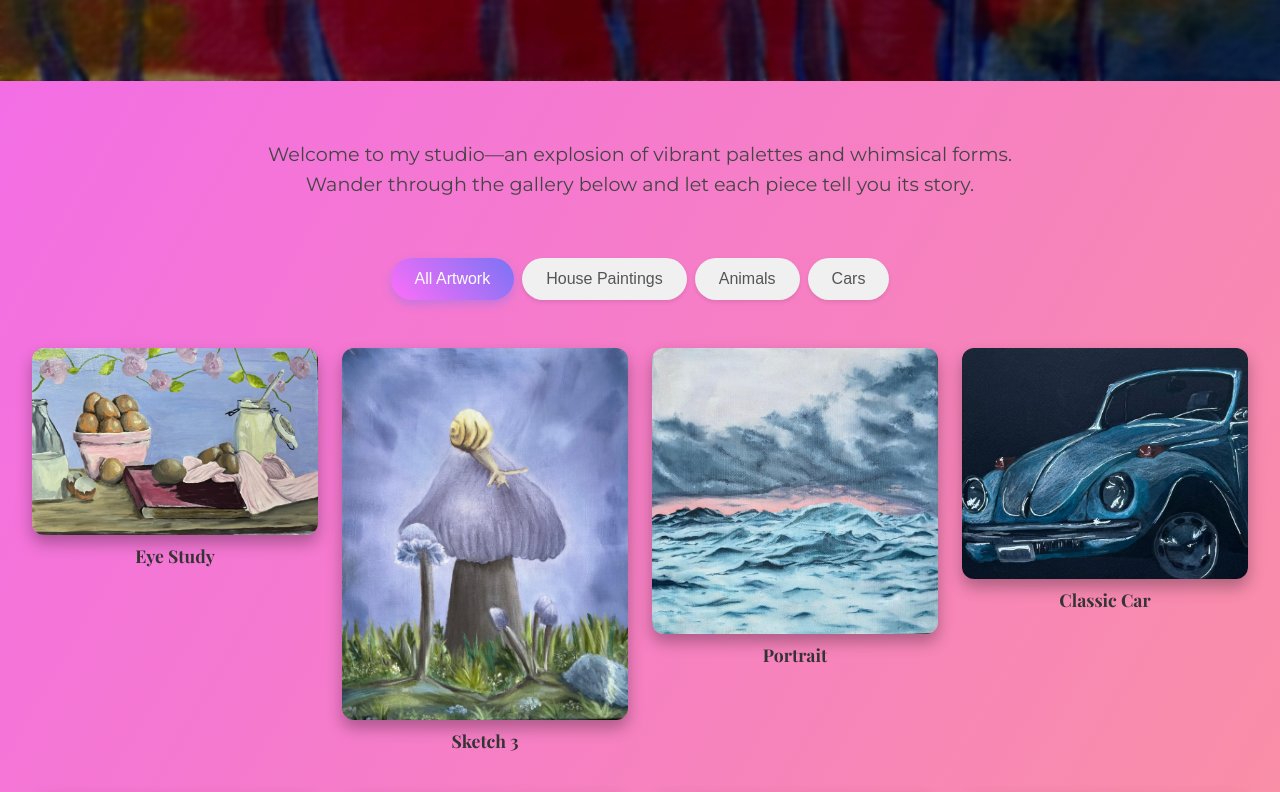
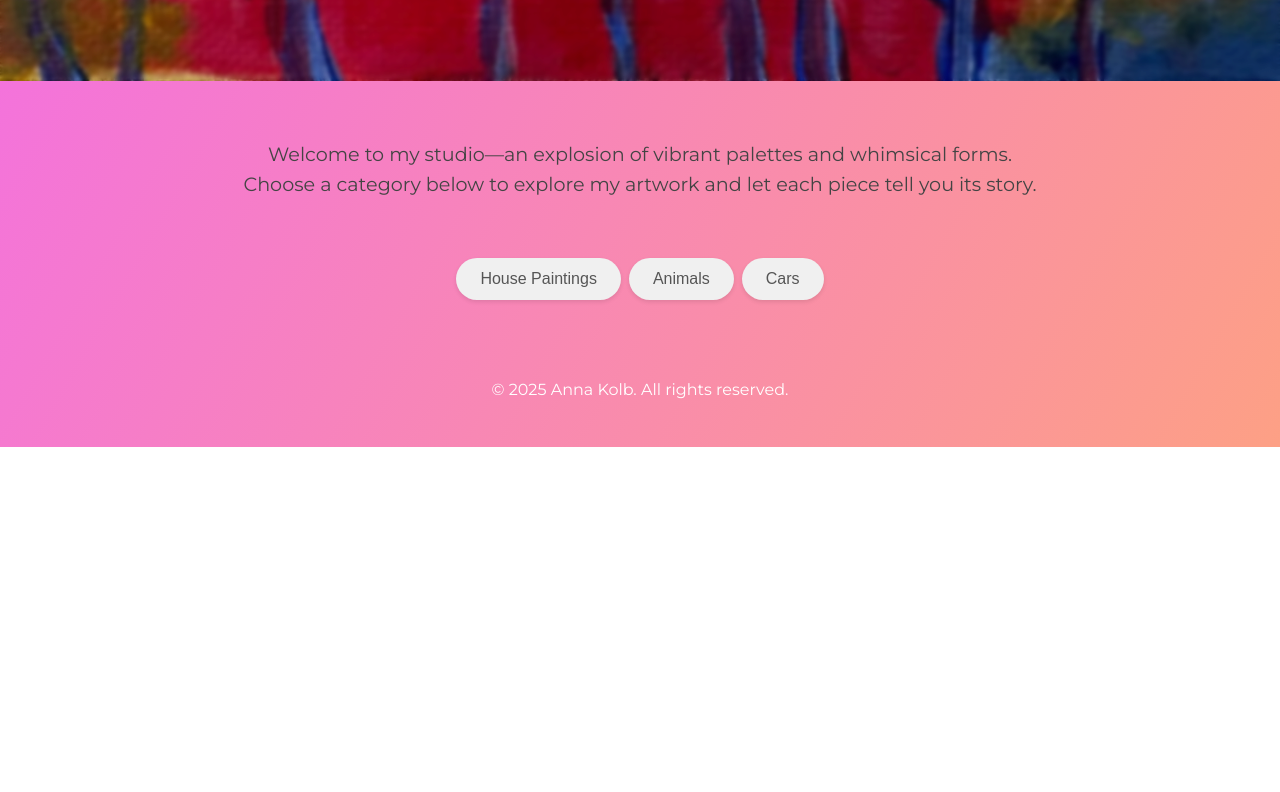
Before and after one commit to Jak-Kolb/AnnaKolb, a React (Create React App) app in the folder anna-kolb-portfolio/: page / in a window 1280 px wide. Shown: the part 719-1511 px from the top of the page. After the commit the page ends 1166 px from the top, so only its background shows below. Built offline with nearby package versions, Linux system fonts and the light colour scheme.

Commit message:
initial website finish

```diff
--- a/anna-kolb-portfolio/src/data/artworks.js
+++ b/anna-kolb-portfolio/src/data/artworks.js
@@ -2,133 +2,133 @@ const artworks = [
   {
     id: 1,
     src: process.env.PUBLIC_URL + "/imgs/try1.jpg",
-    title: "Eye Study",
+    title: "Art1",
     category: "houses",
   },
   {
     id: 3,
     src: process.env.PUBLIC_URL + "/imgs/shroom.jpg",
-    title: "Sketch 3",
+    title: "Art2",
     category: "houses",
   },
   {
     id: 4,
     src: process.env.PUBLIC_URL + "/imgs/wave.jpg",
-    title: "Portrait",
+    title: "Art3",
     category: "houses",
   },
   {
     id: 7,
     src: process.env.PUBLIC_URL + "/imgs/car1.jpg",
-    title: "Classic Car",
+    title: "Art4",
     category: "cars",
   },
   {
     id: 8,
     src: process.env.PUBLIC_URL + "/imgs/car2.jpg",
-    title: "Speed Racer",
+    title: "Art5",
     category: "cars",
   },
   {
     id: 9,
     src: process.env.PUBLIC_URL + "/imgs/car3.jpg",
-    title: "Vintage Automobile",
+    title: "Art6",
     category: "cars",
   },
   {
     id: 10,
     src: process.env.PUBLIC_URL + "/imgs/animal1.jpg",
-    title: "Wild Fox",
+    title: "Art7",
     category: "animals",
   },
   {
     id: 11,
     src: process.env.PUBLIC_URL + "/imgs/animal2.jpg",
-    title: "Sleeping Lion",
+    title: "Art8",
     category: "animals",
   },
   {
     id: 12,
     src: process.env.PUBLIC_URL + "/imgs/animal3.jpg",
-    title: "Tropical Bird",
+    title: "Art9",
     category: "animals",
   },
   {
     id: 13,
     src: process.env.PUBLIC_URL + "/imgs/animal4.jpg",
-    title: "Majestic Elephant",
+    title: "Art10",
     category: "animals",
   },
   {
     id: 14,
     src: process.env.PUBLIC_URL + "/imgs/animal5.jpg",
-    title: "Jungle Tiger",
+    title: "Art11",
     category: "animals",
   },
   {
     id: 15,
     src: process.env.PUBLIC_URL + "/imgs/animal6.jpg",
-    title: "Desert Camel",
+    title: "Art12",
     category: "animals",
   },
   {
     id: 16,
     src: process.env.PUBLIC_URL + "/imgs/animal7.jpg",
-    title: "Arctic Wolf",
+    title: "Art13",
     category: "animals",
   },
   {
     id: 17,
     src: process.env.PUBLIC_URL + "/imgs/animal8.jpg",
-    title: "Playful Dolphin",
+    title: "Art14",
     category: "animals",
   },
   {
     id: 18,
     src: process.env.PUBLIC_URL + "/imgs/animal9.jpg",
-    title: "Forest Bear",
+    title: "Art15",
     category: "animals",
   },
   {
     id: 19,
     src: process.env.PUBLIC_URL + "/imgs/animal10.jpg",
-    title: "Mountain Goat",
+    title: "Art16",
     category: "animals",
   },
   {
     id: 20,
     src: process.env.PUBLIC_URL + "/imgs/animal11.jpg",
-    title: "Colorful Butterfly",
+    title: "Art17",
     category: "animals",
   },
   {
     id: 21,
     src: process.env.PUBLIC_URL + "/imgs/animal12.jpg",
-    title: "Graceful Swan",
+    title: "Art18",
     category: "animals",
   },
   {
     id: 22,
     src: process.env.PUBLIC_URL + "/imgs/animal13.jpg",
-    title: "Curious Monkey",
+    title: "Art19",
     category: "animals",
   },
   {
     id: 23,
     src: process.env.PUBLIC_URL + "/imgs/animal14.jpg",
-    title: "Coastal Penguin",
+    title: "Art20",
     category: "animals",
   },
   {
     id: 24,
     src: process.env.PUBLIC_URL + "/imgs/abstract1.jpg",
-    title: "Rainforest Frog",
+    title: "Art21",
     category: "houses",
   },
   {
     id: 25,
     src: process.env.PUBLIC_URL + "/imgs/abstract2.jpg",
-    title: "Savannah Giraffe",
+    title: "Art22",
     category: "houses",
   },
 ];
--- a/anna-kolb-portfolio/src/pages/Home.css
+++ b/anna-kolb-portfolio/src/pages/Home.css
@@ -5,6 +5,7 @@
 .hero {
   position: relative;
   height: 100vh;
+  filter: brightness(1.5);
   display: flex;
   align-items: center;
   justify-content: center;
@@ -74,7 +75,9 @@
 .hero h1 {
   margin: 0;
   font-size: 4rem;
-  background: linear-gradient(45deg, #ff6ef8, #7873f5);
+  /* background: linear-gradient(45deg, #ff6ef8, #7873f5); */
+  background: linear-gradient(45deg, #ffffff, #8e8cb9);
+
   -webkit-background-clip: text;
   -webkit-text-fill-color: transparent;
   text-shadow: 0 2px 4px rgba(0, 0, 0, 0.4);
@@ -83,6 +86,9 @@
 .tagline {
   font-size: 1.5rem;
   margin-top: 0.5em;
+  background: linear-gradient(45deg,#8e8cb9,  #ffffff);
+  -webkit-background-clip: text;
+  -webkit-text-fill-color: transparent;
 }
 
 .intro {
--- a/anna-kolb-portfolio/src/pages/Home.jsx
+++ b/anna-kolb-portfolio/src/pages/Home.jsx
@@ -6,12 +6,13 @@ import { Link } from 'react-router-dom';
 
 function Home() {
   const heroImage = process.env.PUBLIC_URL + '/imgs/abstract1.jpg';
-  const [activeTab, setActiveTab] = useState('all');
+  const [activeTab, setActiveTab] = useState(null); // Changed from 'all' to null
 
   // Filter artworks based on active tab
-  const filteredArtworks = activeTab === 'all'
-    ? artworks
-    : artworks.filter(art => art.category === activeTab);
+  // Only filter if a tab is selected
+  const filteredArtworks = activeTab
+    ? artworks.filter(art => art.category === activeTab)
+    : [];
 
   return (
     <div className="home-page">
@@ -33,19 +34,13 @@ function Home() {
       <section className="intro">
         <p>
           Welcome to my studio—an explosion of vibrant palettes and whimsical
-          forms. Wander through the gallery below and let each piece tell you its
+          forms. Choose a category below to explore my artwork and let each piece tell you its
           story.
         </p>
       </section>
 
-      {/* Gallery tabs */}
+      {/* Gallery tabs - removed "All Artwork" button */}
       <div className="gallery-tabs">
-        <button
-          className={activeTab === 'all' ? 'active' : ''}
-          onClick={() => setActiveTab('all')}
-        >
-          All Artwork
-        </button>
         <button
           className={activeTab === 'houses' ? 'active' : ''}
           onClick={() => setActiveTab('houses')}
@@ -66,7 +61,8 @@ function Home() {
         </button>
       </div>
 
-      <Gallery art={filteredArtworks} />
+      {/* Only show gallery if a tab is selected */}
+      {activeTab && <Gallery art={filteredArtworks} />}
     </div>
   );
 }
```
